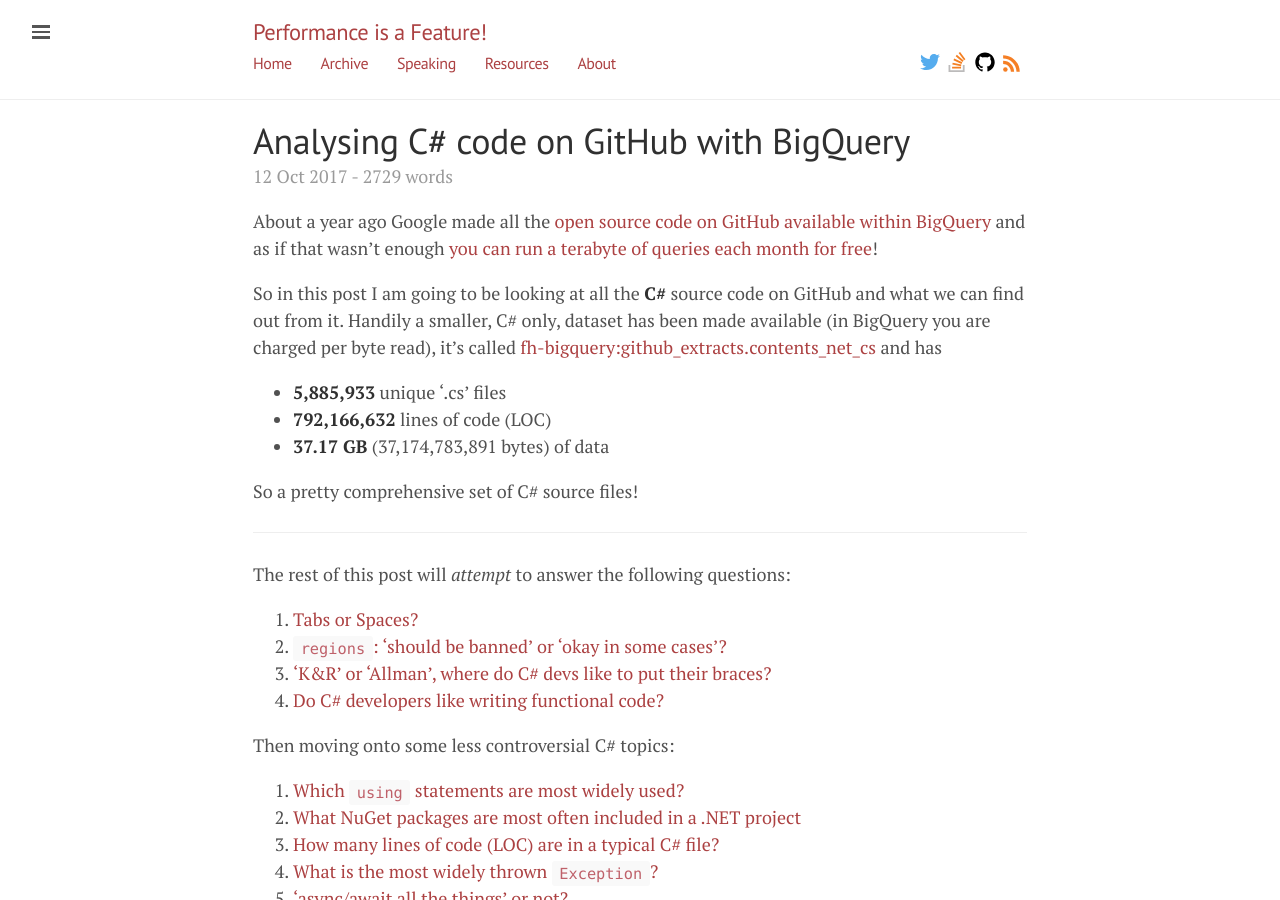
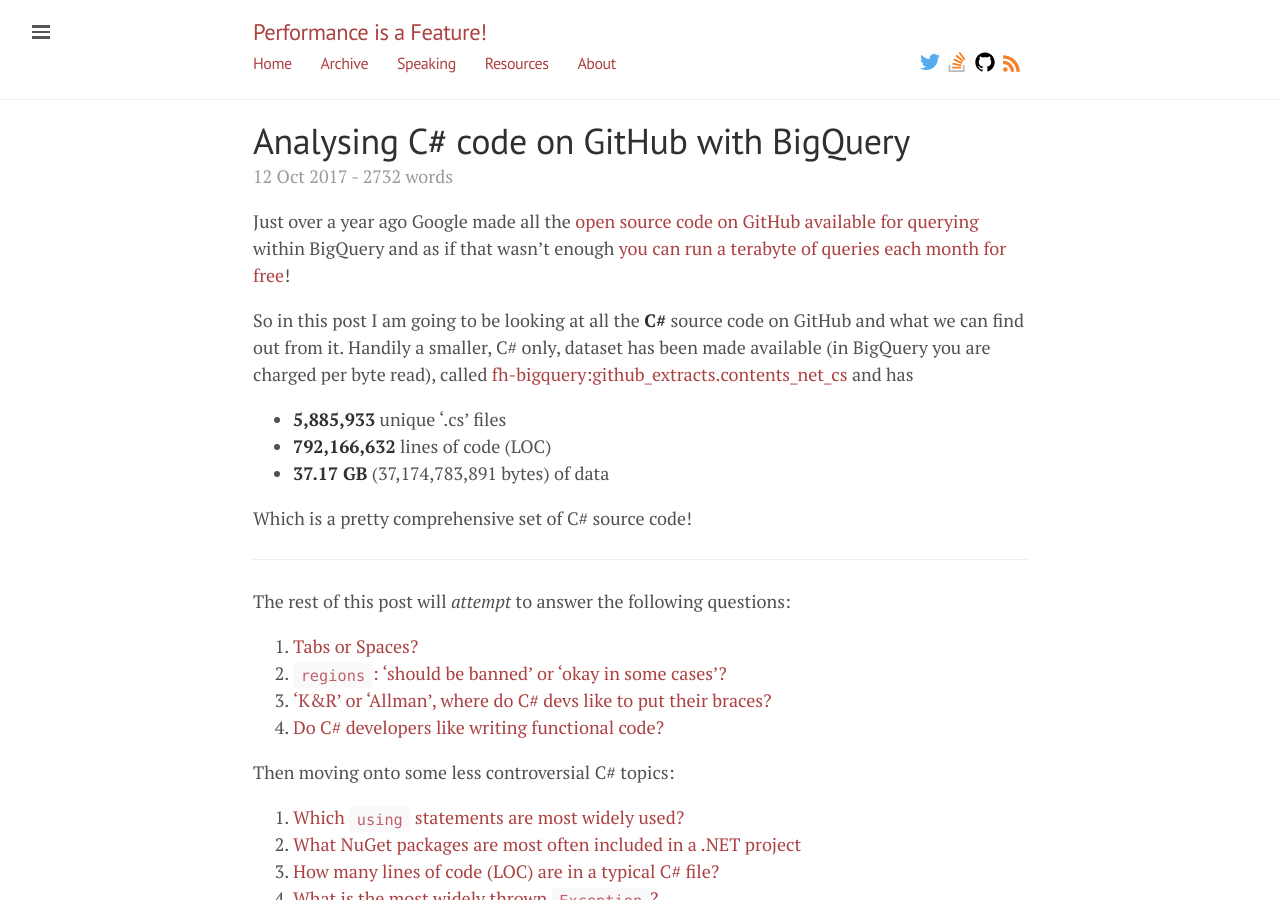
Before and after one commit to mattwarren/mattwarren.github.io, a Jekyll site: the page built from _posts/2017-10-12-Analysing-C#-code-on-GitHub-with-BigQuery.md, in a window 1280 px wide and 900 px high. Built offline with Jekyll 4.4.1, drawn with Linux system fonts in a browser that asks for light colours; nearby versions of some CDN libraries; comment, search, counter and statistics services are not loaded.

Commit message:
better open paragraph

```diff
--- a/_posts/2017-10-12-Analysing-C#-code-on-GitHub-with-BigQuery.md
+++ b/_posts/2017-10-12-Analysing-C#-code-on-GitHub-with-BigQuery.md
@@ -5,15 +5,15 @@
 tags: [C#]
 ---
 
-About a year ago Google made all the [open source code on GitHub available within BigQuery](https://medium.com/google-cloud/github-on-bigquery-analyze-all-the-code-b3576fd2b150) and as if that wasn't enough [you can run a terabyte of queries each month for free](https://cloud.google.com/blog/big-data/2017/01/how-to-run-a-terabyte-of-google-bigquery-queries-each-month-without-a-credit-card)!
+Just over a year ago Google made all the [open source code on GitHub available for querying](https://medium.com/google-cloud/github-on-bigquery-analyze-all-the-code-b3576fd2b150) within BigQuery and as if that wasn't enough [you can run a terabyte of queries each month for free](https://cloud.google.com/blog/big-data/2017/01/how-to-run-a-terabyte-of-google-bigquery-queries-each-month-without-a-credit-card)!
 
-So in this post I am going to be looking at all the **C#** source code on GitHub and what we can find out from it. Handily a smaller, C# only, dataset has been made available (in BigQuery you are charged per byte read), it's called [fh-bigquery:github_extracts.contents_net_cs](https://bigquery.cloud.google.com/table/fh-bigquery:github_extracts.contents_net_cs) and has
+So in this post I am going to be looking at all the **C#** source code on GitHub and what we can find out from it. Handily a smaller, C# only, dataset has been made available (in BigQuery you are charged per byte read), called [fh-bigquery:github_extracts.contents_net_cs](https://bigquery.cloud.google.com/table/fh-bigquery:github_extracts.contents_net_cs) and has
 
 - **5,885,933** unique '.cs' files
 - **792,166,632** lines of code (LOC)
 - **37.17 GB** (37,174,783,891 bytes) of data
 
-So a pretty comprehensive set of C# source files!
+Which is a pretty comprehensive set of C# source code!
 
 ----
 
```
